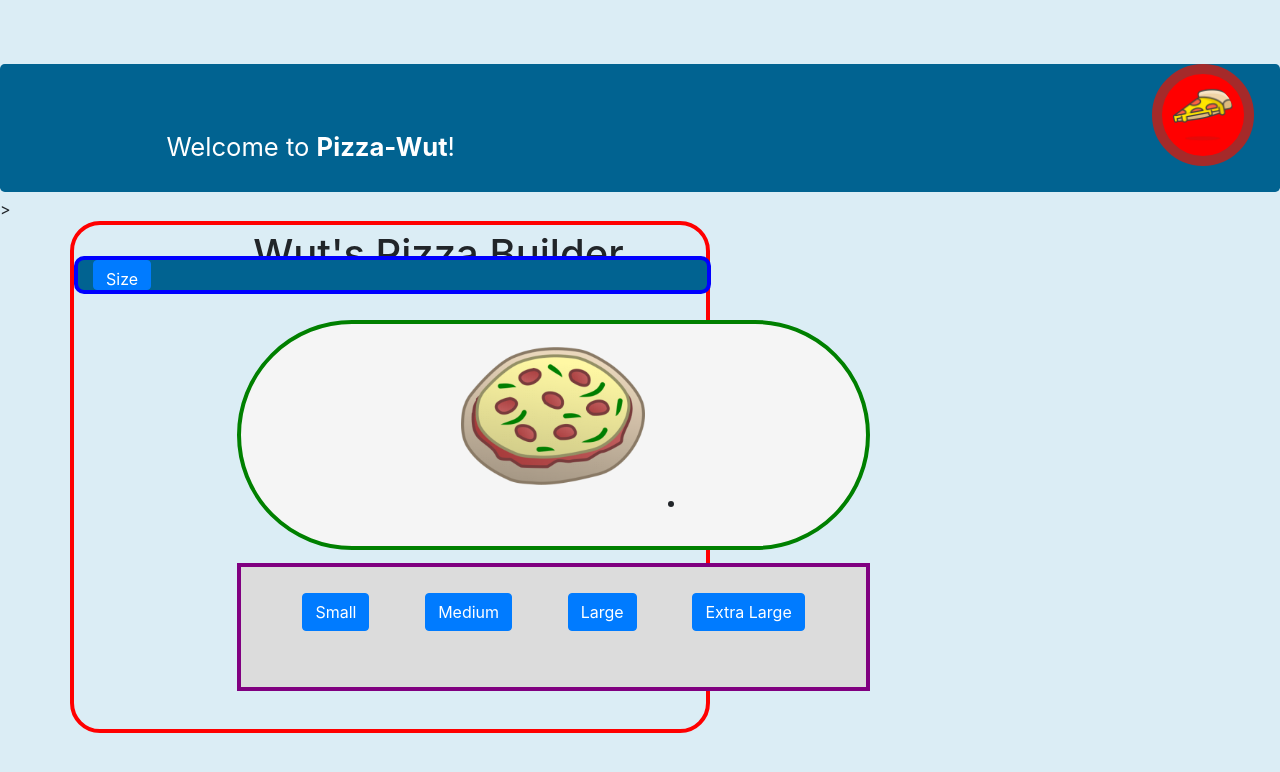
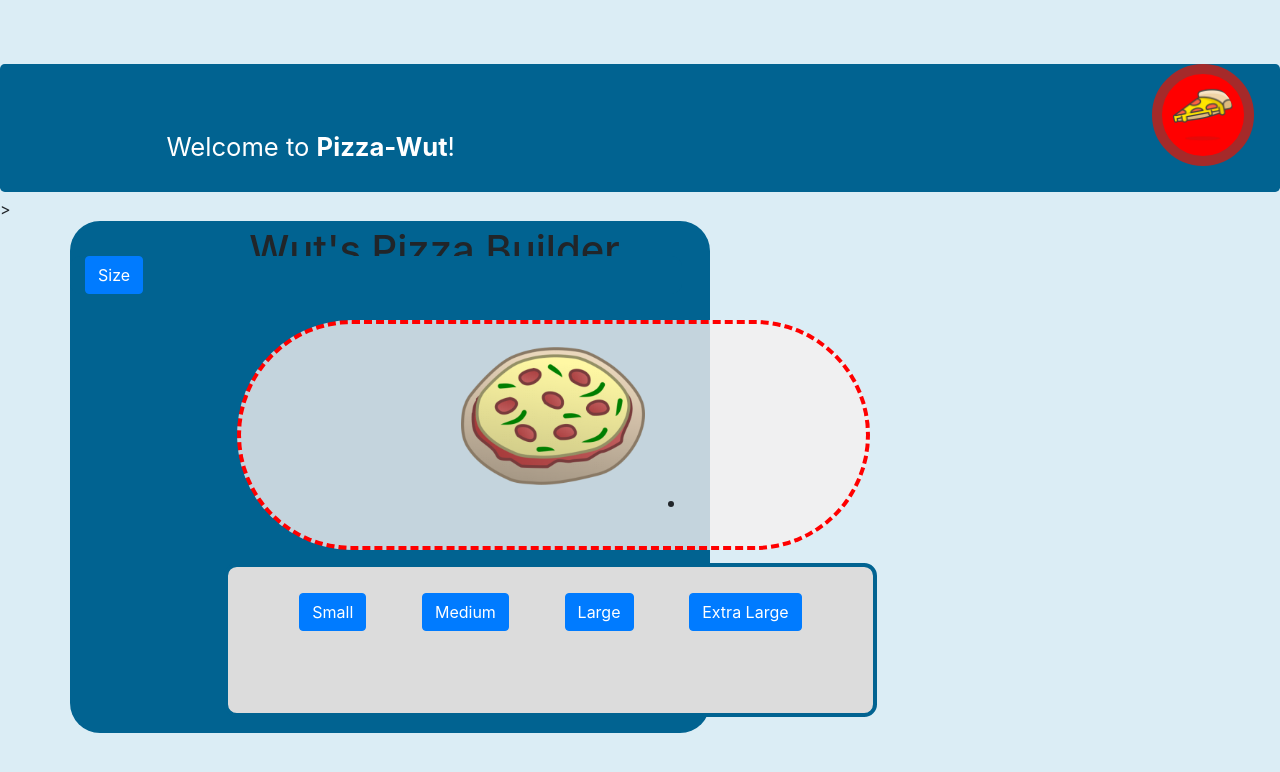
Before and after one commit to ConnorBurgess/Pizza-parlor, a plain HTML site: page index.html in a window 1280 px wide. Drawn offline with Linux system fonts and the light colour scheme.

Commit message:
change CSS theme colors

```diff
--- a/css/styles.css
+++ b/css/styles.css
@@ -28,17 +28,17 @@ body {
 }
 
 .main-row {
-  border: 4px solid red;
+  background-color: rgb(1,99,145);
+  overflow: none;
   border-radius:30px;
   height: 40vw;
   width: 50vw;
 }
 .header-col {
-  border: 4px solid blue;
   background-color: rgb(1,99,145);
   height: 3vw;
   top: 20vw;
-  width: 49.8vw;
+  width: 47.8vw;
   vertical-align: middle;
   display: flex;
   position: absolute;
@@ -55,7 +55,7 @@ button {
 }
 
 .output-col {
-  border: 4px solid green;
+  border: 4px dashed red;
   border-radius: 30vw;
   display: flex;
   position: absolute;
@@ -63,18 +63,19 @@ button {
   width: 49.5vw;
   left: 18.5vw;
   top: 25vw;
-  background-color: whitesmoke;
+  background-color: rgb(245, 241, 241,0.800);
 }
 .choice-col {
   background-color: gainsboro;
-  border: 4px solid purple;
-  width: 49.5vw;
-  height: 10vw;
+  border: 4px solid rgb(1,99,145);;
+  width: 51vw;
+  height: 12vw;
   top: 44vw;
-  left: 18.5vw;
+  left: 17.5vw;
   position: absolute;
  text-align: center;
  vertical-align: middle;
+ border-radius: 1vw;
 
 }
 .choice-col .btn {
--- a/js/scripts.js
+++ b/js/scripts.js
@@ -62,14 +62,16 @@ $(document).ready(function () {
 
   $("#btn-checkout").click(function (event) {
     let pizzaPrice = newPizza.pizzaCost();
-    $("#final-text-area").append(`<li> Created a ${newPizza.size} pizza with${newPizza.toppings.length >= 1 ? newPizza.toppings : " no ingredients"}. Total Cost: ${pizzaPrice}</li>`);
+    $("#final-text-area").append(`<li> Bought a ${newPizza.size} pizza with${newPizza.toppings.length >= 1 ? newPizza.toppings : " no ingredients"}. Total Cost: ${pizzaPrice}</li>`);
     $("#output-text-area").text(`Bought a pizza for ${pizzaPrice}`);
     newPizza.totalCost = 0;
+    $("#btn-small, #btn-medium, #btn-large, #btn-XL").fadeIn(1500);
+    $("#btn-left, #btn-right, #btn-add, #btn-checkout").hide();
   });
 
   $("#btn-toppings").click(function (event) {
     event.preventDefault();
     $("#btn-small, #btn-medium, #btn-large, #btn-XL").hide();
-    $("#btn-left, #btn-right, #btn-add").show();
+    $("#btn-checkout, #btn-right, #btn-add").show();
   });
 });
```
